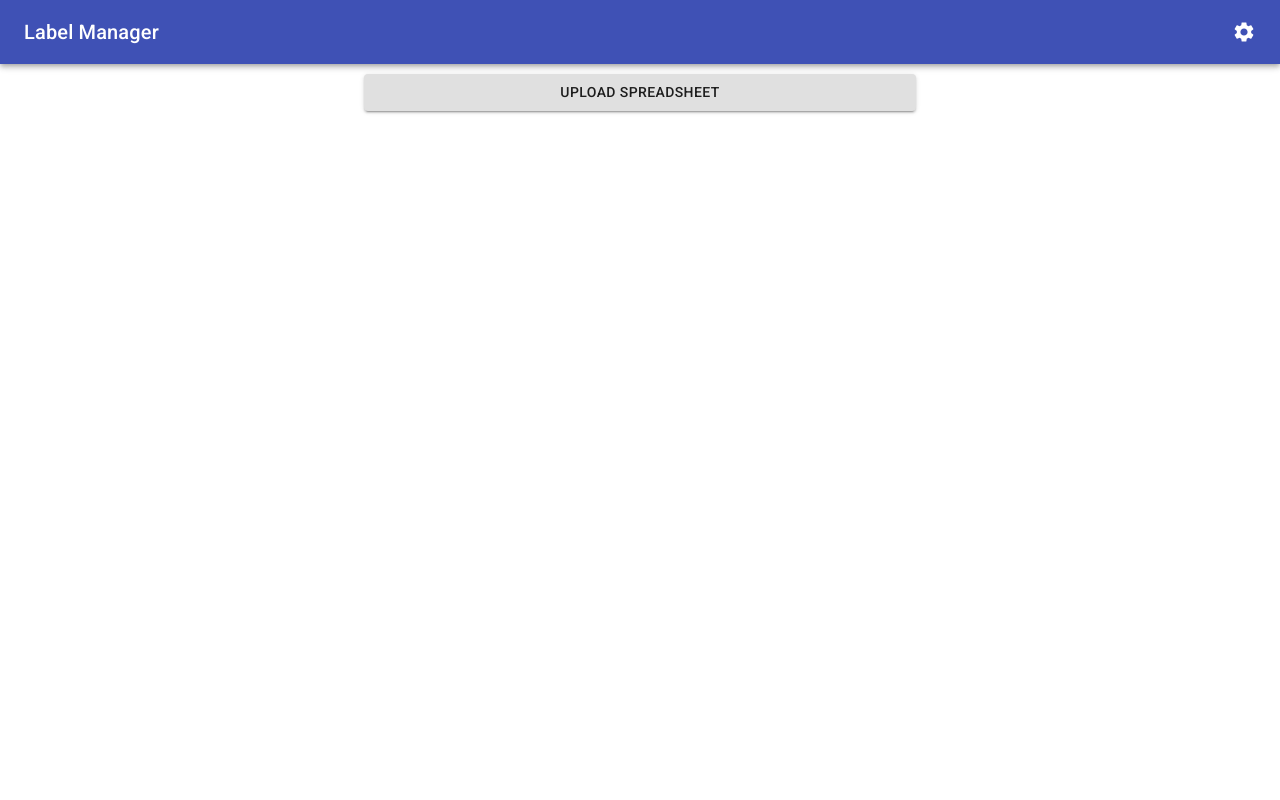
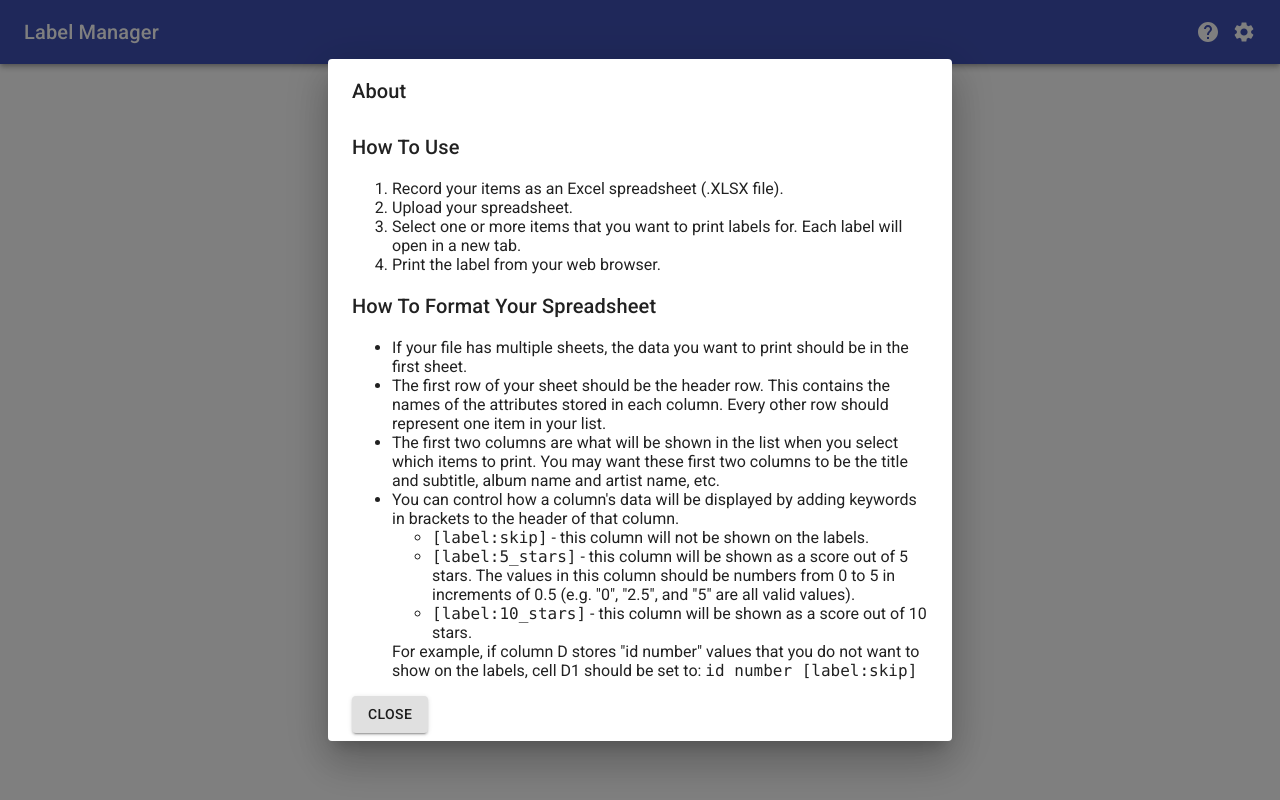
Before and after one commit to GRarer/lp, a React (Create React App) app: page / in a window 1280 px wide. Built offline with nearby package versions, Linux system fonts and the light colour scheme.

Commit message:
add help dialog, readme, and license

```diff
--- a/src/index.css
+++ b/src/index.css
@@ -1,8 +1,6 @@
 body {
   margin: 0;
-  font-family: -apple-system, BlinkMacSystemFont, 'Segoe UI', 'Roboto', 'Oxygen',
-    'Ubuntu', 'Cantarell', 'Fira Sans', 'Droid Sans', 'Helvetica Neue',
-    sans-serif;
+  font-family: 'Roboto', 'Oxygen', 'Ubuntu', 'Cantarell', 'Fira Sans', 'Droid Sans', 'Helvetica Neue', sans-serif;
   -webkit-font-smoothing: antialiased;
   -moz-osx-font-smoothing: grayscale;
 }
--- a/src/ui/menu/Menu.tsx
+++ b/src/ui/menu/Menu.tsx
@@ -3,6 +3,7 @@ import {
 } from '@material-ui/core';
 import React from 'react';
 import SettingsIcon from '@material-ui/icons/Settings';
+import HelpIcon from '@material-ui/icons/Help';
 import InputLabel from '@material-ui/core/InputLabel';
 import MenuItem from '@material-ui/core/MenuItem';
 import Select from '@material-ui/core/Select';
@@ -10,8 +11,6 @@ import { ListIconOption, listIconOptionValues, Settings } from '../../service/cu
 import { CustomListIcon } from '../common/CustomListIcon';
 import Uploader from '../common/Uploader';
 import { fileToDataUrl } from '../../service/persistence';
-
-// TODO help dialog to explain spreadsheet format
 
 type SettingsEditorProps = {
   prevSettings: Settings;
@@ -105,6 +104,7 @@ type MenuProps = {
 
 type MenuBarState = {
   showSettings: boolean;
+  showHelp: boolean;
 };
 
 export class MenuBar extends React.Component<MenuProps, MenuBarState> {
@@ -113,6 +113,7 @@ export class MenuBar extends React.Component<MenuProps, MenuBarState> {
 
     this.state = {
       showSettings: false,
+      showHelp: true // TODO set to false,
     };
   }
 
@@ -124,6 +125,14 @@ export class MenuBar extends React.Component<MenuProps, MenuBarState> {
             <Typography variant="h6" style={{ flexGrow: 1 }}>
               Label Manager
             </Typography>
+            <IconButton
+              edge="end"
+              aria-label="help"
+              color="inherit"
+              onClick={() => { this.setState({ showHelp: true }); }}
+            >
+              <HelpIcon/>
+            </IconButton>
             <IconButton
               edge="end"
               aria-label="settings"
@@ -146,6 +155,60 @@ export class MenuBar extends React.Component<MenuProps, MenuBarState> {
             />
           </DialogContent>
         </Dialog>
+        <Dialog open={this.state.showHelp} maxWidth="lg">
+          <DialogTitle>About</DialogTitle>
+          <DialogContent style={{width:"6in"}}>
+              <Typography variant="h6">
+                How To Use
+              </Typography>
+              <ol>
+                <li>
+                  Record your items as an Excel spreadsheet (.XLSX file).
+                </li>
+                <li>Upload your spreadsheet.</li>
+                <li>Select one or more items that you want to print labels for. Each label will open in a new tab.</li>
+                <li>Print the label from your web browser.</li>
+              </ol>
+              <Typography variant="h6">
+                How To Format Your Spreadsheet
+              </Typography>
+              <ul>
+                <li>
+                  If your file has multiple sheets, the data you want to print should be in the first sheet.
+                </li>
+                <li>
+                  The first row of your sheet should be the header row. This contains the names of the attributes stored
+                  in each column. Every other row should represent one item in your list.
+                </li>
+                <li>
+                  The first two columns are what will be shown in the list when you select which items to print.
+                  You may want these first two columns to be the title and subtitle, album name and artist name, etc.
+                </li>
+                <li>
+                  You can control how a column's data will be displayed by adding keywords in brackets to the header of that
+                  column.
+                  <ul>
+                    <li>
+                      <code>[label:skip]</code> - this column will not be shown on the labels.
+                    </li>
+                    <li>
+                      <code>[label:5_stars]</code> - this column will be shown as a score out of 5 stars.
+                      The values in this column should be numbers from 0 to 5 in increments of 0.5
+                      (e.g. "0", "2.5", and "5" are all valid values).
+                    </li>
+                    <li>
+                      <code>[label:10_stars]</code> - this column will be shown as a score out of 10 stars.
+                    </li>
+                  </ul>
+                  For example, if column D stores "id number" values that you do not want to show on the labels,
+                  cell D1 should be set to: <code>id number [label:skip]</code>
+                </li>
+              </ul>
+              <Button variant="contained" onClick={()=>{this.setState({showHelp: false})}}>
+                Close
+              </Button>
+          </DialogContent>
+        </Dialog>
       </>
     );
   }
```
Also changed, not shown: 2 other files (tests, documents, lock files or other folders).
